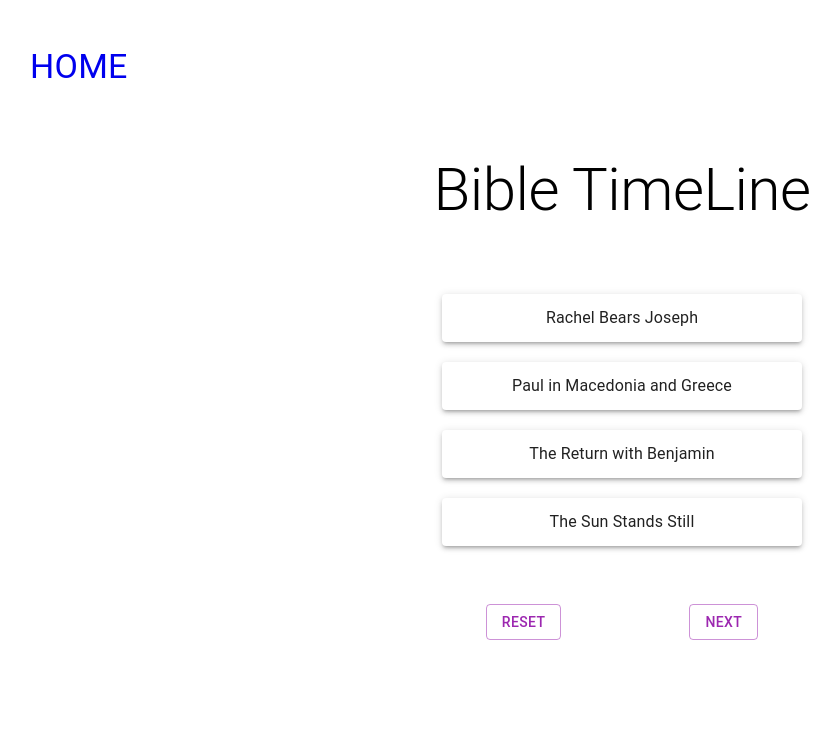
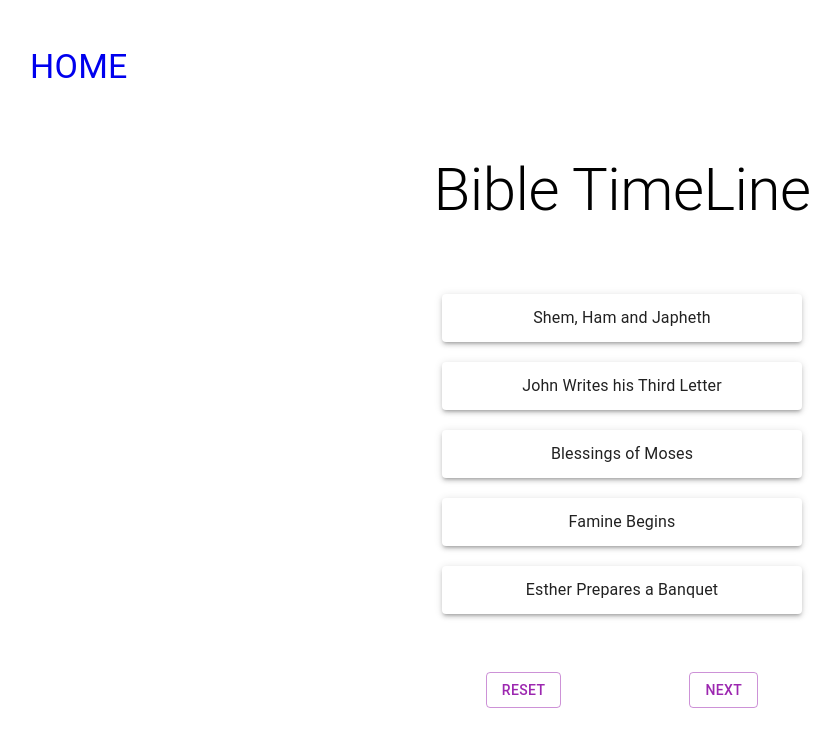
Before and after one commit to NewBeeD/Bible-TimeLine, a React (Create React App) app in the folder frontend/: page /game in a window 1280 px wide. Shown: the top 746 px of the page, without its empty margins (18-858 px from the left). Built offline with nearby package versions, Linux system fonts and the light colour scheme.

Commit message:
Loop Bug Fixed

```diff
--- a/frontend/src/modules/numberGen.js
+++ b/frontend/src/modules/numberGen.js
@@ -3,8 +3,11 @@ import { timelineData } from "../data/csvjson"
 export const numberGen = (value) => {
 
   const [oldTest, newTest] = [0, 473];
+  let list = [];
 
-  const events = [];
+  let bool = true;
+
+  let events = [];
   let start_point = 0;
   let end_point = 0;
 
@@ -26,12 +29,35 @@ export const numberGen = (value) => {
     return Math.floor(Math.random() * (max - min + 1) + min)
   }
 
-  for(let i = 0; i < 4; i++){
+  function arrGen(){
 
-    let value = randomIntFromInterval(start_point, end_point)
+    for(let i = 0; i < 5; i++){
 
-    events.push(timelineData[value - 1])
+      let randomNum = randomIntFromInterval(start_point, end_point)
+
+      if(!list.includes(randomNum)){list.push(randomNum)}
+
+    }
   }
+
+
+
+  function eventsAssembler(arr){
+
+    for(let i = 0; i < arr.length; i++){
+
+      events.push(timelineData[arr[i] - 1])
+    }
+}
+
+
+  function eventsFinder(){
+
+    arrGen()
+    eventsAssembler(list)
+  }
+
+  eventsFinder()
 
   return events;
 
--- a/frontend/src/pages/Gamepage.js
+++ b/frontend/src/pages/Gamepage.js
@@ -14,13 +14,8 @@ export const Gamepage = () => {
   const {difficulty, dispatch} = useTimeLineContext()
   const [data, setData] = useState(numberGen(difficulty))
 
-
-  console.log(difficulty);
-
-
   const nextSet = () =>{setData(numberGen(difficulty))}
   // const resetData = () =>{setData(reset)}
-
 
   const handleDragDrop = (result) => {
 
@@ -33,12 +28,16 @@ export const Gamepage = () => {
     setData(items)
   }
 
+  const changeCategory = () =>{
+    dispatch({type: 'SET_DIFFICULTY', payload: null})
+  }
+
 
   return (
 
     <div>
 
-      <Button><Typography variant="h4" sx={{marginLeft: '40px', marginTop: '40px'}}><Link to='/' style={{ textDecoration: 'none'}}>HOME</Link></Typography></Button>
+      <Button onClick={changeCategory}><Typography variant="h4" sx={{marginLeft: '40px', marginTop: '40px'}}><Link to='/' style={{ textDecoration: 'none'}}>HOME</Link></Typography></Button>
 
       <Typography variant="h2" display='flex' justifyContent='center' sx={{marginTop: '60px'}}>Bible TimeLine</Typography>
 
```
Also changed, not shown: frontend/src/errorChecks/errors.txt (added).
